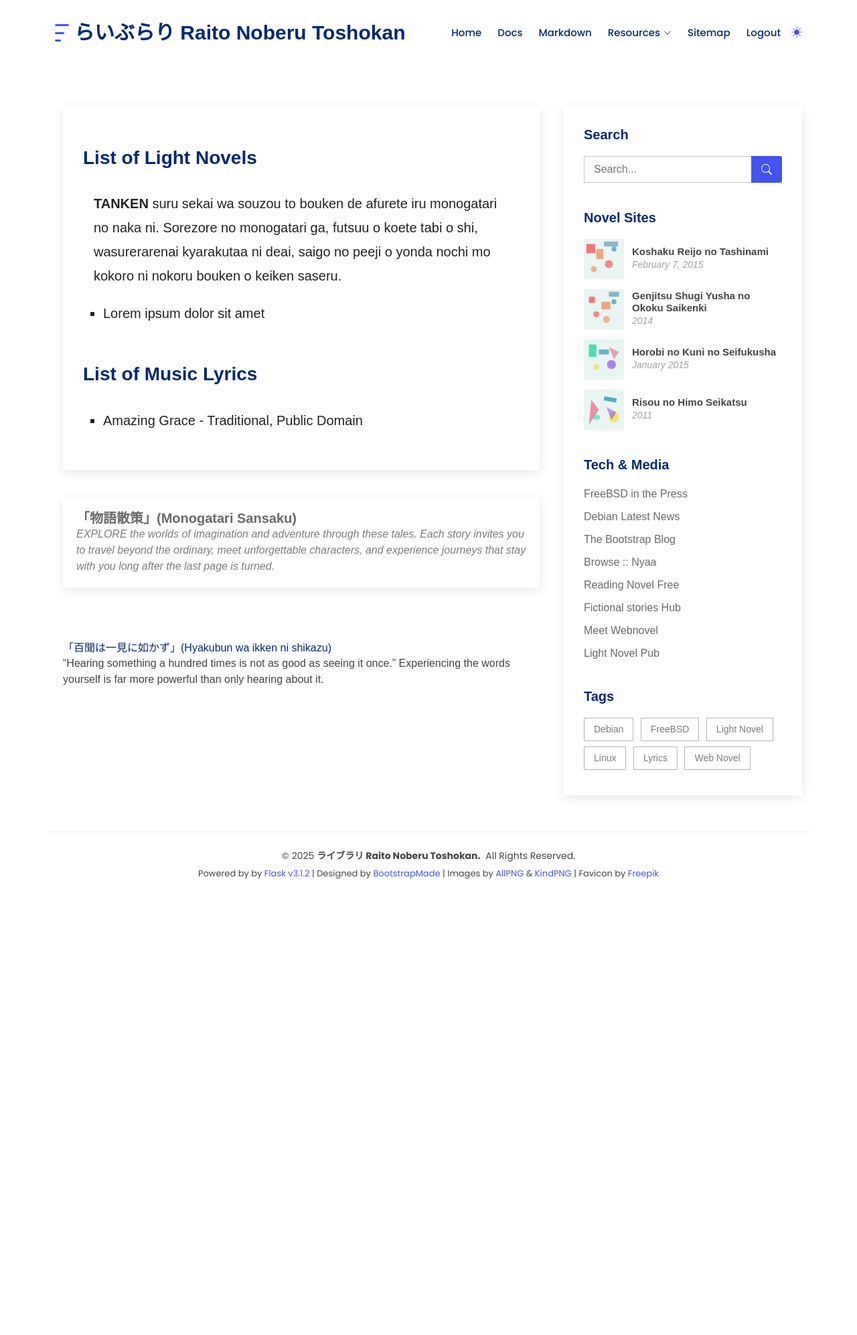
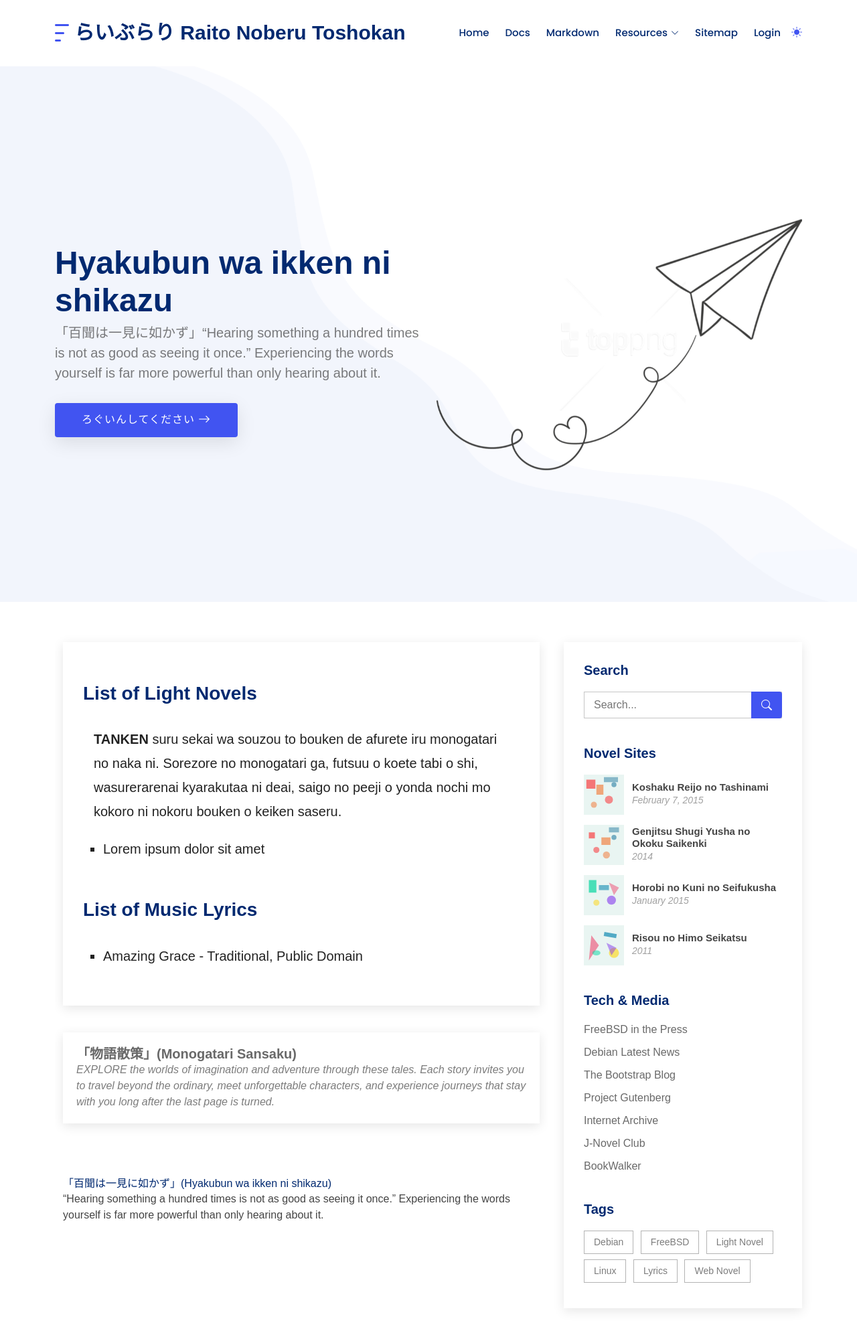
Before and after one commit to padiks/book-library-flask, a Flask app: page / in a window 1280 px wide. Shown: the top 1994 px of the page at 67% size. Before the commit the page ends 1313 px from the top, so only its background shows below. Run offline with Flask 3, Linux system fonts and the light colour scheme; some libraries are stand-ins or nearby versions; some web fonts are replaced.

Commit message:
Add files via upload

```diff
--- a/templates/base.html
+++ b/templates/base.html
@@ -39,14 +39,15 @@
         <li class="dropdown"><a href="#"><span>Resources</span> <i class="bi bi-chevron-down toggle-dropdown"></i></a>
           <ul>
             <li><a href="https://flask.palletsprojects.com/en/stable/deploying/waitress/">Waitress — Flask Documentation (3.1.x)</a></li>
-            <li><a href="https://pypi.org/project/Flask/">Project Flask pypi.org</a></li>
-						<li><a href="https://www.digitalocean.com/community/tutorials/how-to-make-a-web-application-using-flask-in-python-3">Flask Web App from Scratch</a></li>
+						<li><a href="https://github.com/rollingmx/mod_wsgi_wheels/blob/main/mod_wsgi-4.9.0-cp38-cp38-win32.whl">Github  rollingmx / mod_wsgi_wheels</a></li>
           </ul>
         </li>
         <li><a href="{{ url_for('sitemap') }}">Sitemap</a></li>
-        <li><a href="logout">
-						Logout</a>
-        </li>
+				<li>
+						<a href="{{ url_for('logout') if is_logged_in else url_for('login') }}">
+								{{ 'Logout' if is_logged_in else 'Login' }}
+						</a>
+				</li>
       </ul>
       <i class="mobile-nav-toggle d-xl-none bi bi-list"></i>
     </nav>
@@ -57,7 +58,9 @@
 </header>
 <main class="main">
 <!-- Hero Section -->
-{% if show_hero %}{% include "hero.html" %}{% endif %}
+{% if not is_logged_in %}
+    {% include "hero.html" %}
+{% endif %}
 <!-- /Hero Section -->
 <div class="container">
 <div class="row">
@@ -182,26 +185,25 @@
     </div>
     <div class="categories-widget widget-item">
       <h3 class="widget-title">Tech & Media</h3>
-      <ul class="mt-3">
-        <li><a href="https://www.freebsd.org/press/">FreeBSD in the Press</a></li>
-        <li><a href="https://www.debian.org/News/">Debian Latest News</a></li>
-        <li><a href="https://blog.getbootstrap.com/">The Bootstrap Blog</a></li>
-        <li><a href="https://nyaa.si/?f=0&c=3_1&q">Browse :: Nyaa</a></li>
-        <li><a href="https://lightnovelpub.me/">Reading Novel Free</a></li>
-        <li><a href="https://novelfire.net/home">Fictional stories Hub</a></li>
-        <li><a href="https://www.webnovel.com/">Meet Webnovel</a></li>
-        <li><a href="https://lightnovelpub.org/">Light Novel Pub</a></li>
-      </ul>
+				<ul class="mt-3">
+						<li><a href="https://www.freebsd.org/press/" target="_blank">FreeBSD in the Press</a></li>
+						<li><a href="https://www.debian.org/News/" target="_blank">Debian Latest News</a></li>
+						<li><a href="https://blog.getbootstrap.com/" target="_blank">The Bootstrap Blog</a></li>
+						<li><a href="https://www.gutenberg.org/" target="_blank">Project Gutenberg</a></li>
+						<li><a href="https://openlibrary.org/" target="_blank">Internet Archive</a></li>
+						<li><a href="https://j-novel.club/" target="_blank">J-Novel Club</a></li>
+						<li><a href="https://global.bookwalker.jp/" target="_blank">BookWalker</a></li>
+				</ul>
     </div>
     <div class="tags-widget widget-item">
       <h3 class="widget-title">Tags</h3>
       <ul>
-        <li><a href="http://localhost:8080/tools/codeigniter/search?q=debian">Debian</a></li>
-        <li><a href="http://localhost:8080/tools/codeigniter/search?q=freebsd">FreeBSD</a></li>
-        <li><a href="http://localhost:8080/tools/codeigniter/search?q=light+novel">Light Novel</a></li>
-        <li><a href="http://localhost:8080/tools/codeigniter/search?q=linux">Linux</a></li>
-        <li><a href="http://localhost:8080/tools/codeigniter/search?q=lyrics">Lyrics</a></li>
-        <li><a href="http://localhost:8080/tools/codeigniter/search?q=web+novel">Web Novel</a></li>
+        <li><a href="{{ url_for('search', q='debian') }}">Debian</a></li>
+        <li><a href="{{ url_for('search', q='freebsd') }}">FreeBSD</a></li>
+        <li><a href="{{ url_for('search', q='light novel') }}">Light Novel</a></li>
+        <li><a href="{{ url_for('search', q='linux') }}">Linux</a></li>
+        <li><a href="{{ url_for('search', q='lyrics') }}">Lyrics</a></li>
+        <li><a href="{{ url_for('search', q='web novel') }}">Web Novel</a></li>
       </ul>
     </div>
   </div>
```
